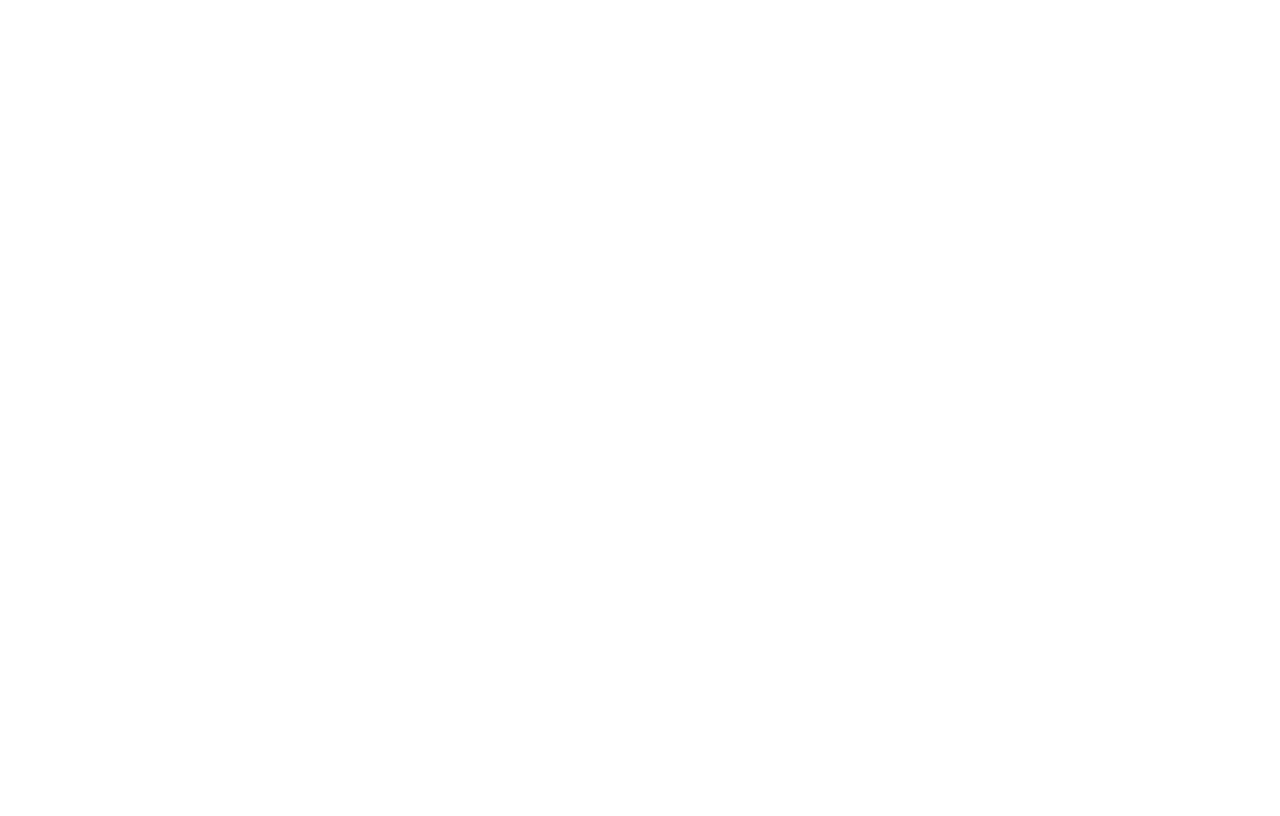
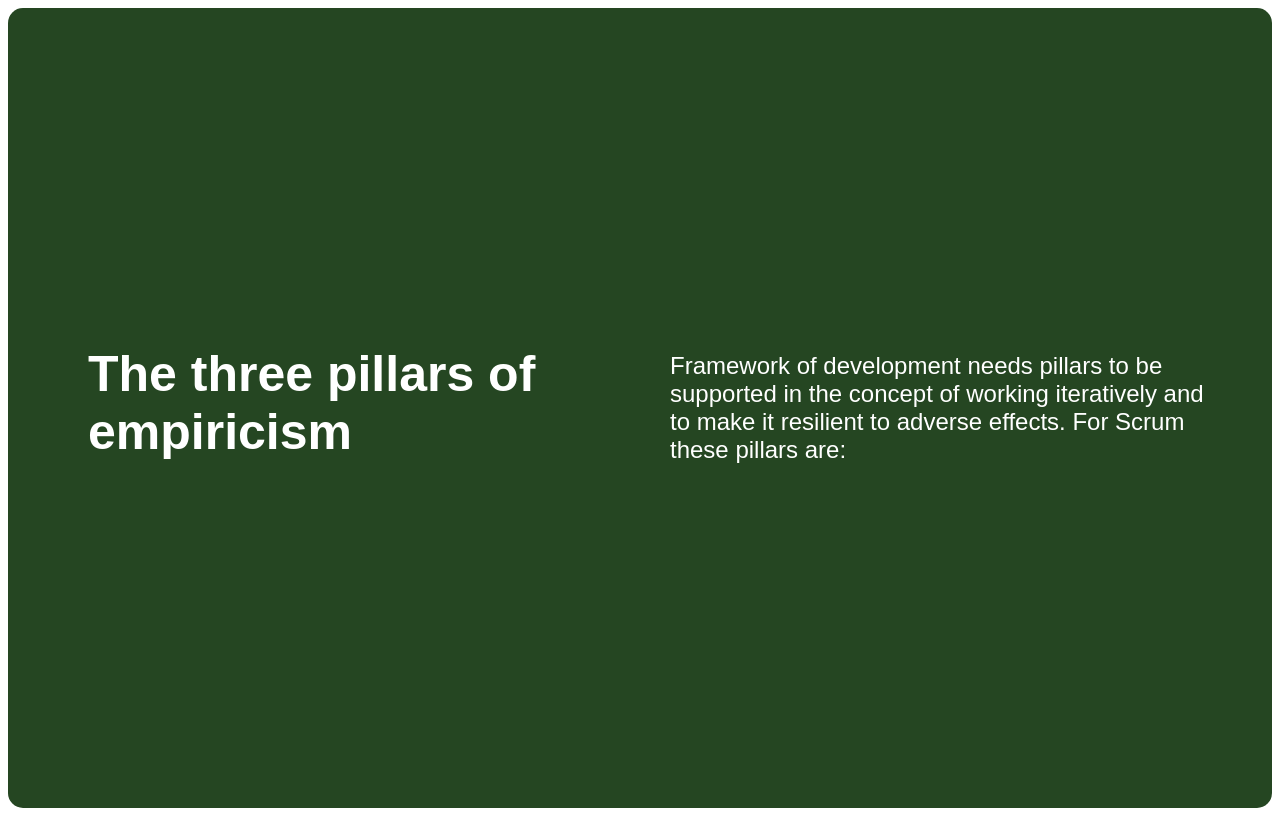
Before and after one commit to Wilma-Norman/Scrum-Project-assignment, a React (Vite) app: page /essence in a window 1280 px wide. Built offline with nearby package versions, Linux system fonts and the light colour scheme.

Commit message:
EssenceThree Pillar

```diff
--- /dev/null
+++ b/src/Components/Essence/ThreePillars/ThreePillars.module.css
@@ -0,0 +1,36 @@
+.card {
+  background-color: #254622;
+  color: #ffffff;
+  padding: 20px;
+  font-family: Arial, sans-serif;
+  display: flex;
+  flex-direction: row;
+  justify-content: space-between;
+  background-size: cover;
+  border-radius: 15px;
+}
+
+.leftColumn, .rightColumn {
+  display: flex;
+  flex-direction: row;
+  justify-content: center;
+  flex: 1;
+}
+
+.header {
+  font-size: 50px;
+  font-weight: bold;
+  margin-bottom: 10px;
+  text-align: left;
+  align-content: center;
+  justify-content: center;
+  padding: 60px;
+}
+
+.body {
+  font-size: 24px;
+  text-align: left;
+  align-content: center;
+  justify-content: center;
+  padding: 30px;
+}
--- /dev/null
+++ b/src/Components/Essence/ThreePillars/index.jsx
@@ -0,0 +1,22 @@
+import React from 'react';
+import { Essence } from '../../../data/data';
+import styles from './ThreePillars.module.css';
+
+const ThreePillars = () => {
+  return (
+    <div className={styles.card}>
+      <div className={styles.leftColumn}>
+        <div className={styles.header}>
+        The three pillars of empiricism
+      </div>
+      </div>
+      <div className={styles.rightColumn}>
+        <div className={styles.body}>
+        Framework of development needs pillars to be supported in the concept of working iteratively and to make it resilient to adverse effects. For Scrum these pillars are:
+      </div>
+      </div>
+      </div>
+  );
+};
+
+export default ThreePillars;
--- a/src/Pages/Essence/index.jsx
+++ b/src/Pages/Essence/index.jsx
@@ -1,7 +1,10 @@
+import React from 'react';
+import ThreePillars from '../../Components/Essence/ThreePillars';
+
 const Essence = () => {
     return(
         <>
-
+        <ThreePillars />
         </>
     )
 }
```
